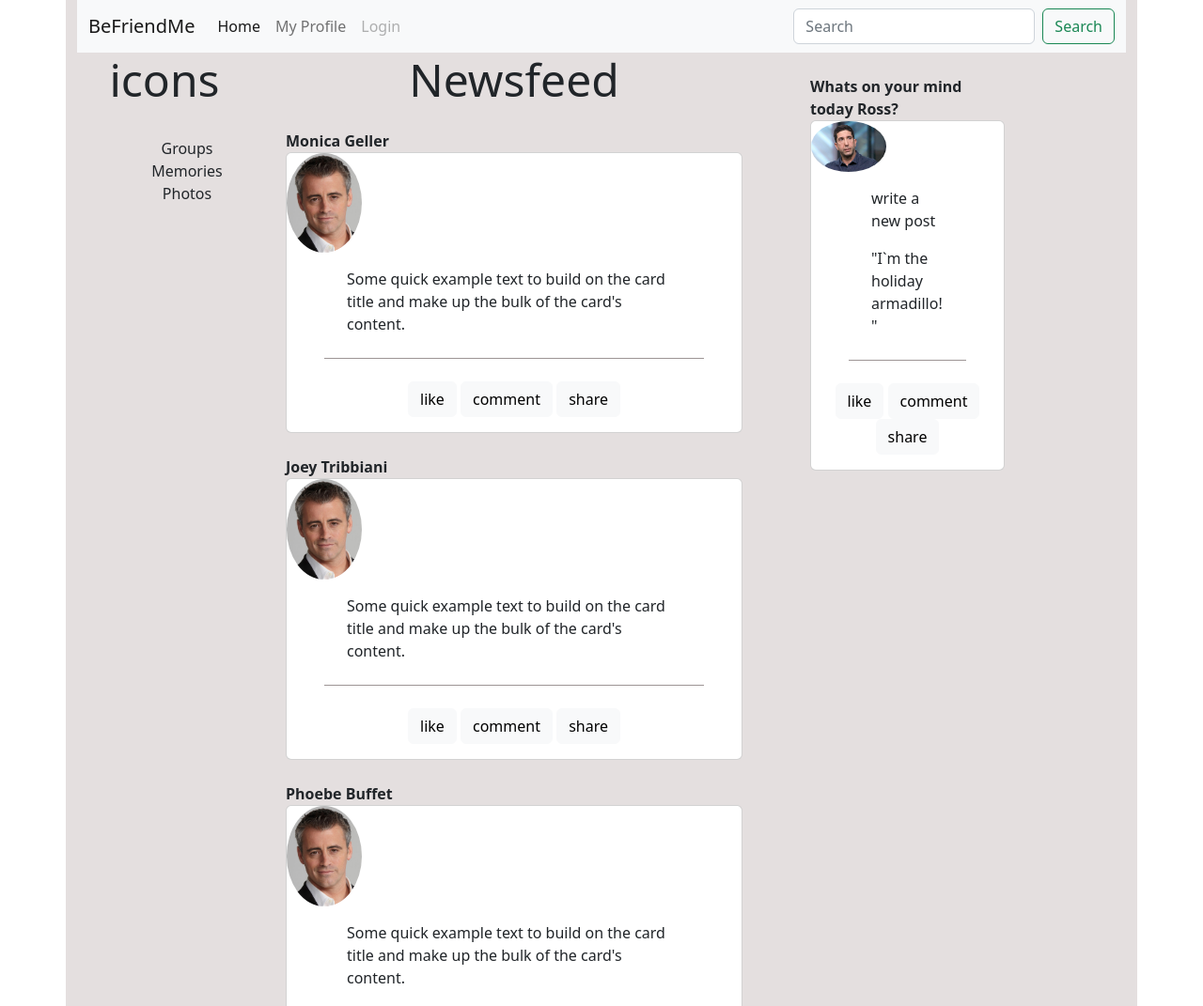
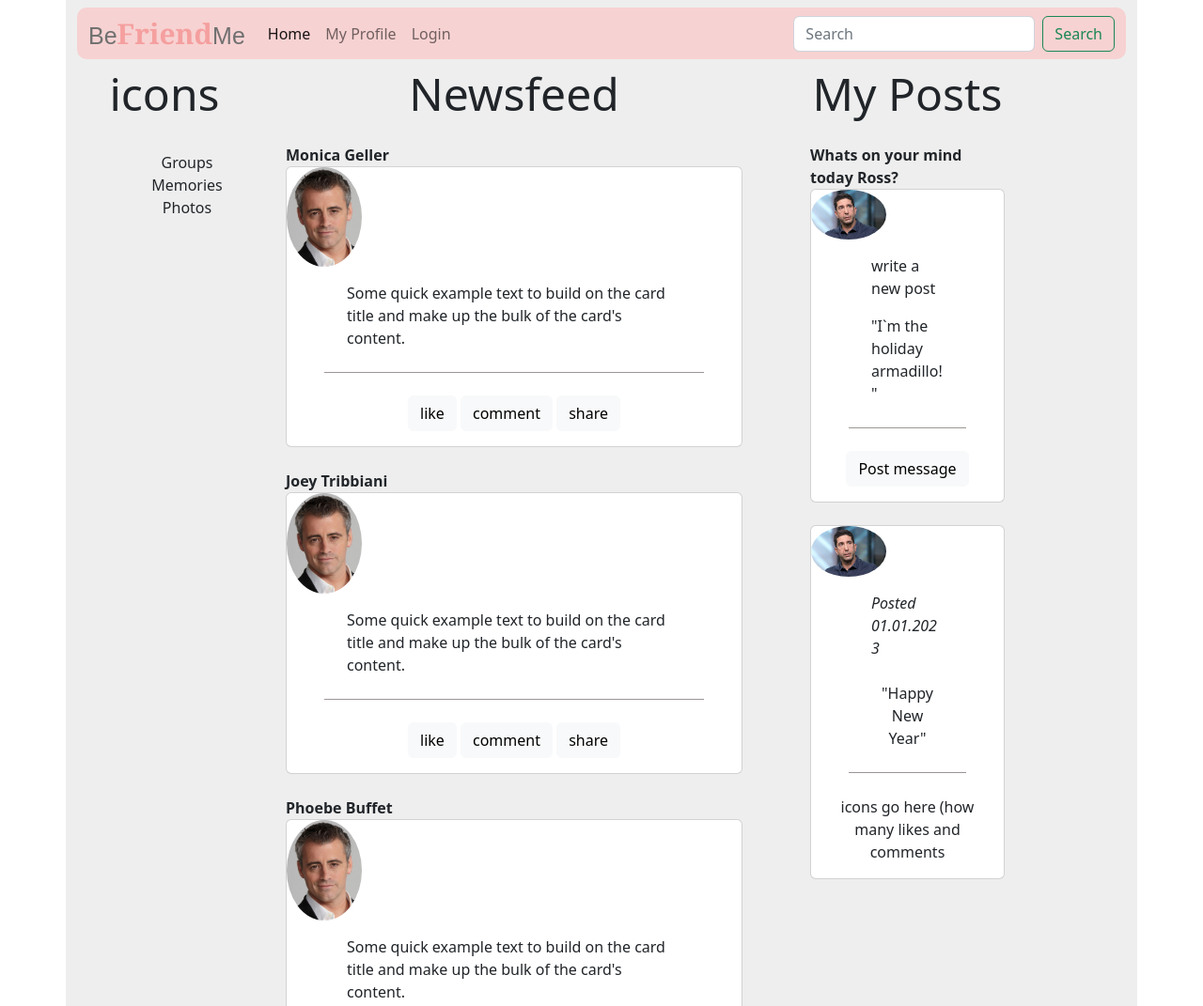
Before and after one commit to Ingsy/Ingeborg.Mellingen-CSS-frameworks-2023, a website: page index.html in a window 1280 px wide. Shown: the top 1071 px of the page at 94% size. Drawn offline with nearby package versions, Linux system fonts and the light colour scheme.

Commit message:
footer,navbar

```diff
--- a/css/style.css
+++ b/css/style.css
@@ -4,7 +4,7 @@
 }
 
 .container {
-  background-color: #e4dfdf;
+  background-color: #eeeeee;
 }
 
 .nav-item2 {
@@ -15,3 +15,20 @@
 .line-2 {
   border-top: 1px solid rgb(157, 149, 149);
 }
+
+.navbar-brand1 {
+  font-family: Arial, Helvetica, sans-serif;
+  color: #707070;
+  font-size: 25px;
+}
+
+.navbar-brand2 {
+  font-family: Georgia, "Times New Roman", Times, serif;
+  color: #f59f9f;
+  font-size: 30px;
+}
+
+.navbar-color {
+  background-color: #f7d2d2;
+  border-radius: 10px;
+}
--- a/index.html
+++ b/index.html
@@ -14,9 +14,9 @@
   </head>
   <body>
     <div class="container">
-      <nav class="navbar navbar-expand-md bg-light">
-        <div class="container-fluid">
-          <a class="navbar-brand" href="#">BeFriendMe</a>
+      <nav class="navbar navbar-expand-md">
+        <div class="container-fluid navbar-color">
+          <a class="navbar-brand" href="#"><span class="navbar-brand1">Be</span><span class="navbar-brand2"><strong>Friend</strong></span><span class="navbar-brand1">Me</span></a>
           <button
             class="navbar-toggler"
             type="button"
@@ -31,13 +31,13 @@
           <div class="collapse navbar-collapse" id="navbarTogglerDemo02">
             <ul class="navbar-nav me-auto mb-2 mb-lg-0">
               <li class="nav-item">
-                <a class="nav-link active" aria-current="page" href="#">Home</a>
+                <a class="nav-link active" aria-current="page" href="/index.html">Home</a>
               </li>
               <li class="nav-item">
-                <a class="nav-link" href="#">My Profile</a>
+                <a class="nav-link" href="/profile.html">My Profile</a>
               </li>
               <li class="nav-item">
-                <a class="nav-link disabled">Login</a>
+                <a class="nav-link" href="/login.html">Login</a>
               </li>
             </ul>
             <form class="d-flex" role="search">
@@ -175,6 +175,7 @@
               </div>
               </div>
               <div class="col-sm-1 col-md-4 col-lg-3">
+                <h2 class="display-5">My Posts</h2>
                 <div class="col m-4">
                   <p class="text-start mb-0"><strong>Whats on your mind today Ross?</strong></p>
                 <div class="card">
@@ -192,9 +193,27 @@
                       "I`m the holiday armadillo!"
                     </p>
   <div class="line-2 m-4"></div>
-                      <a href="#" class="btn btn-light">like</a>
-                      <a href="#" class="btn btn-light">comment</a>
-                      <a href="#" class="btn btn-light">share</a>
+                      <a href="#" class="btn btn-light">Post message</a>
+                    </div>
+                  </div>
+                </div>
+                <div class="col m-4">
+                <div class="card">
+                  <img
+                    src="/images/David-Schwimmer-Net-worth.jpg"
+                    class="card-img-top text-end"
+                    alt="profile-photo"
+                  />
+                  <div class="card-body">
+
+                    <p class="card-text text-start mx-5">
+                      <em>Posted 01.01.2023</em>
+                    </p>
+                    <p class="card-text text-center m-4 mx-5">
+                      "Happy New Year"
+                    </p>
+  <div class="line-2 m-4"></div>
+                    <div>icons go here (how many likes and comments</div>
                     </div>
                   </div>
                 </div>
```
